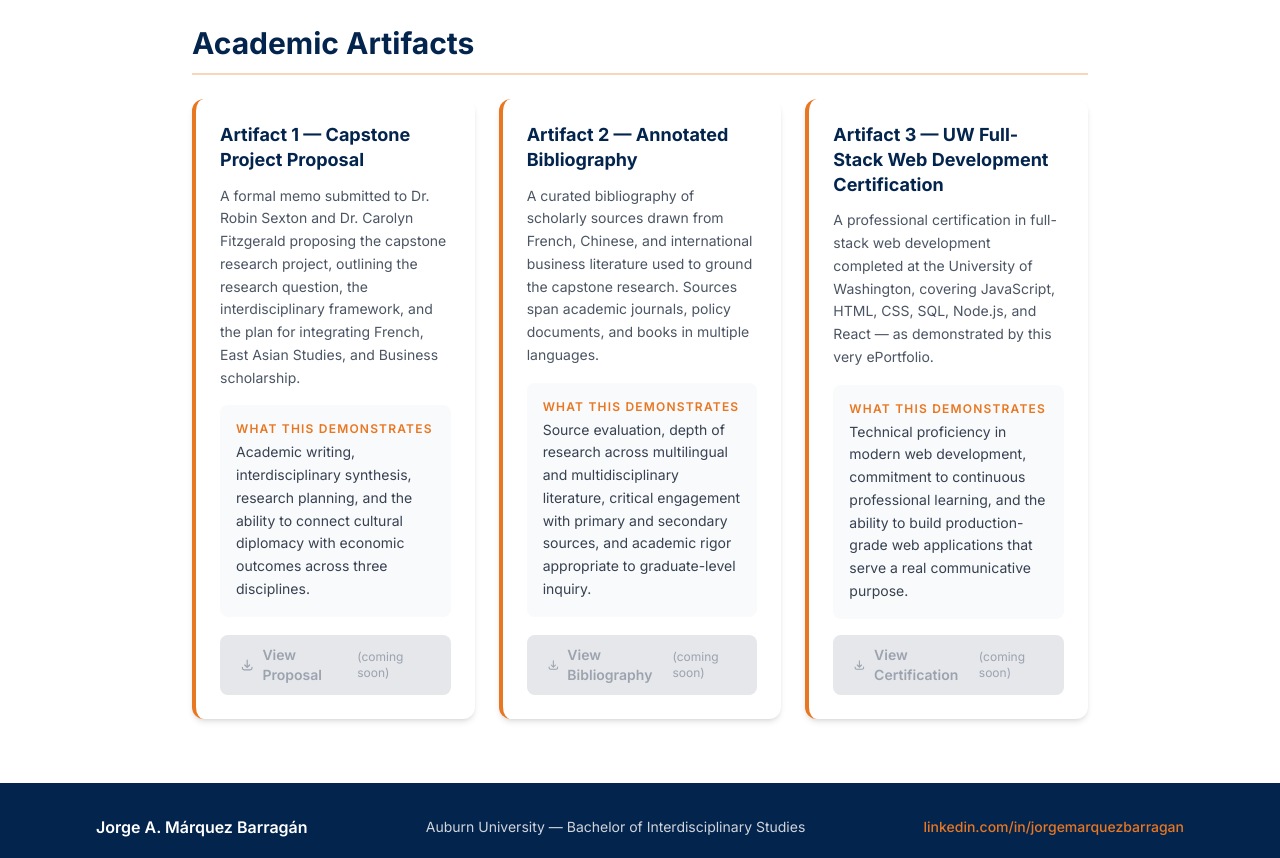
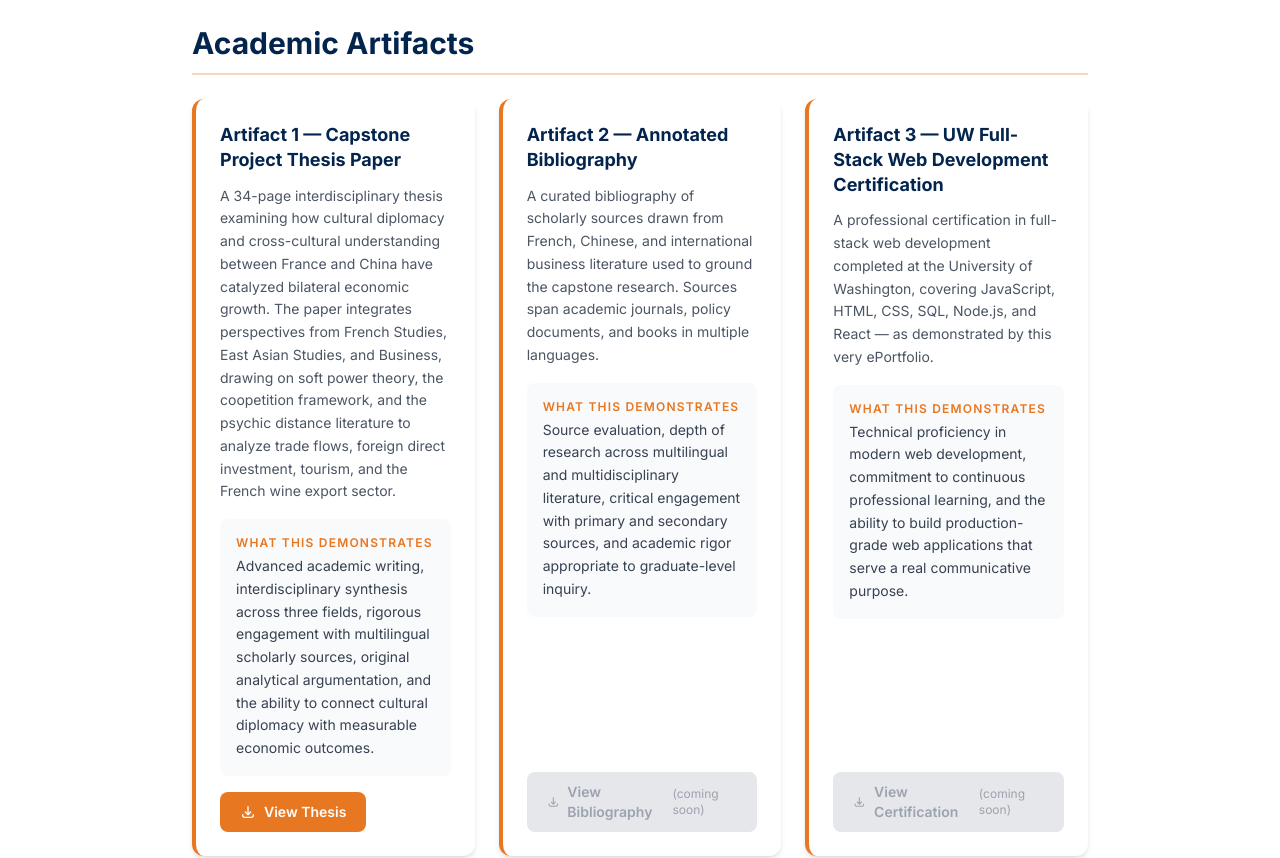
Before and after one commit to jmarq019/eportfolio, a React (Vite) app: page /academics in a window 1280 px wide. Shown: the part 1700-2558 px from the top of the page. Built offline with nearby package versions, Linux system fonts and the light colour scheme.

Commit message:
updated artifact 1 in Academics section

```diff
--- a/src/pages/Academics.jsx
+++ b/src/pages/Academics.jsx
@@ -150,12 +150,11 @@ export default function Academics() {
           <div className="grid grid-cols-1 md:grid-cols-3 gap-6">
 
             <ArtifactCard
-              title="Artifact 1 — Capstone Project Proposal"
-              description="A formal memo submitted to Dr. Robin Sexton and Dr. Carolyn Fitzgerald proposing the capstone research project, outlining the research question, the interdisciplinary framework, and the plan for integrating French, East Asian Studies, and Business scholarship."
-              demonstrates="Academic writing, interdisciplinary synthesis, research planning, and the ability to connect cultural diplomacy with economic outcomes across three disciplines."
-              buttonLabel="View Proposal"
-              // TODO: Replace href="#" with the real file path once the proposal document is finalized.
-              // Example: href="/documents/capstone-proposal.pdf"
+              title="Artifact 1 — Capstone Project Thesis Paper"
+              description="A 34-page interdisciplinary thesis examining how cultural diplomacy and cross-cultural understanding between France and China have catalyzed bilateral economic growth. The paper integrates perspectives from French Studies, East Asian Studies, and Business, drawing on soft power theory, the coopetition framework, and the psychic distance literature to analyze trade flows, foreign direct investment, tourism, and the French wine export sector."
+              demonstrates="Advanced academic writing, interdisciplinary synthesis across three fields, rigorous engagement with multilingual scholarly sources, original analytical argumentation, and the ability to connect cultural diplomacy with measurable economic outcomes."
+              buttonLabel="View Thesis"
+              href="/documents/capstone-thesis.pdf"
             />
 
             <ArtifactCard
```
Also changed, not shown: 1 other file (tests, documents, lock files or other folders).
